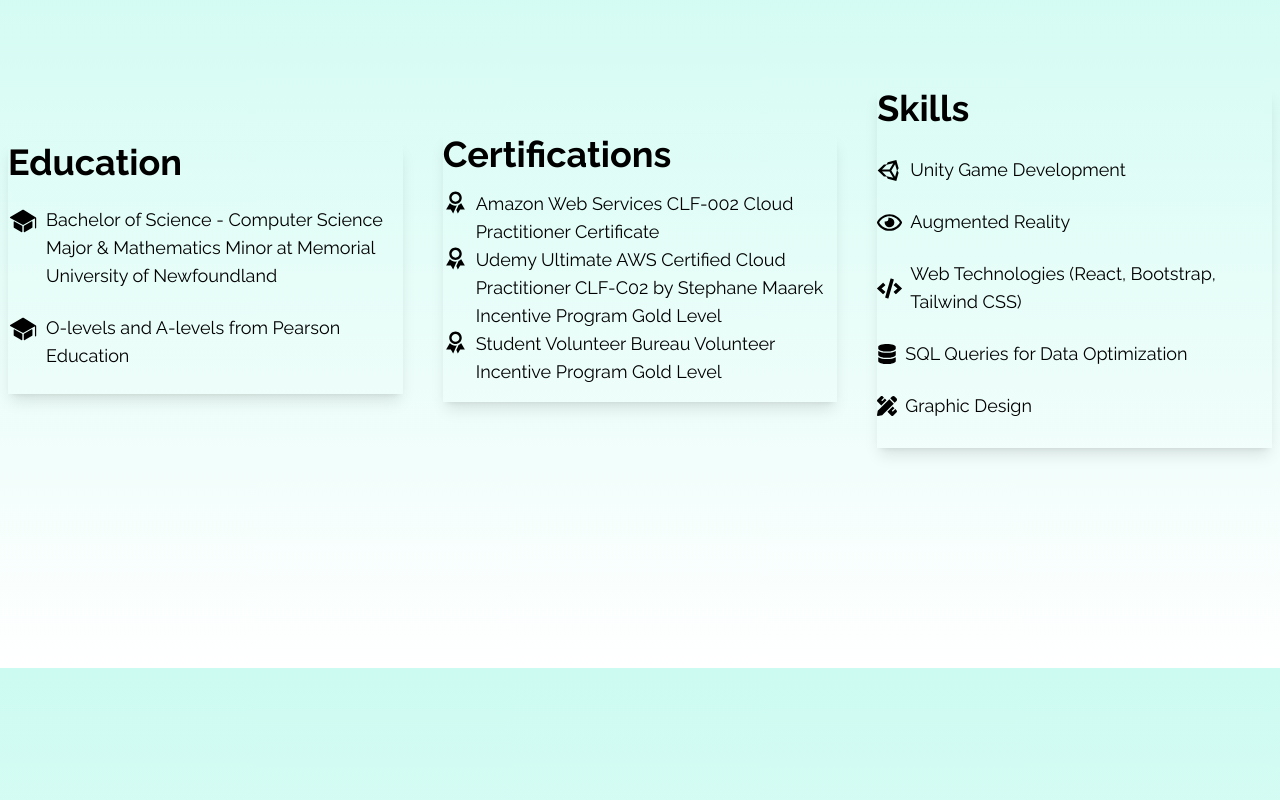
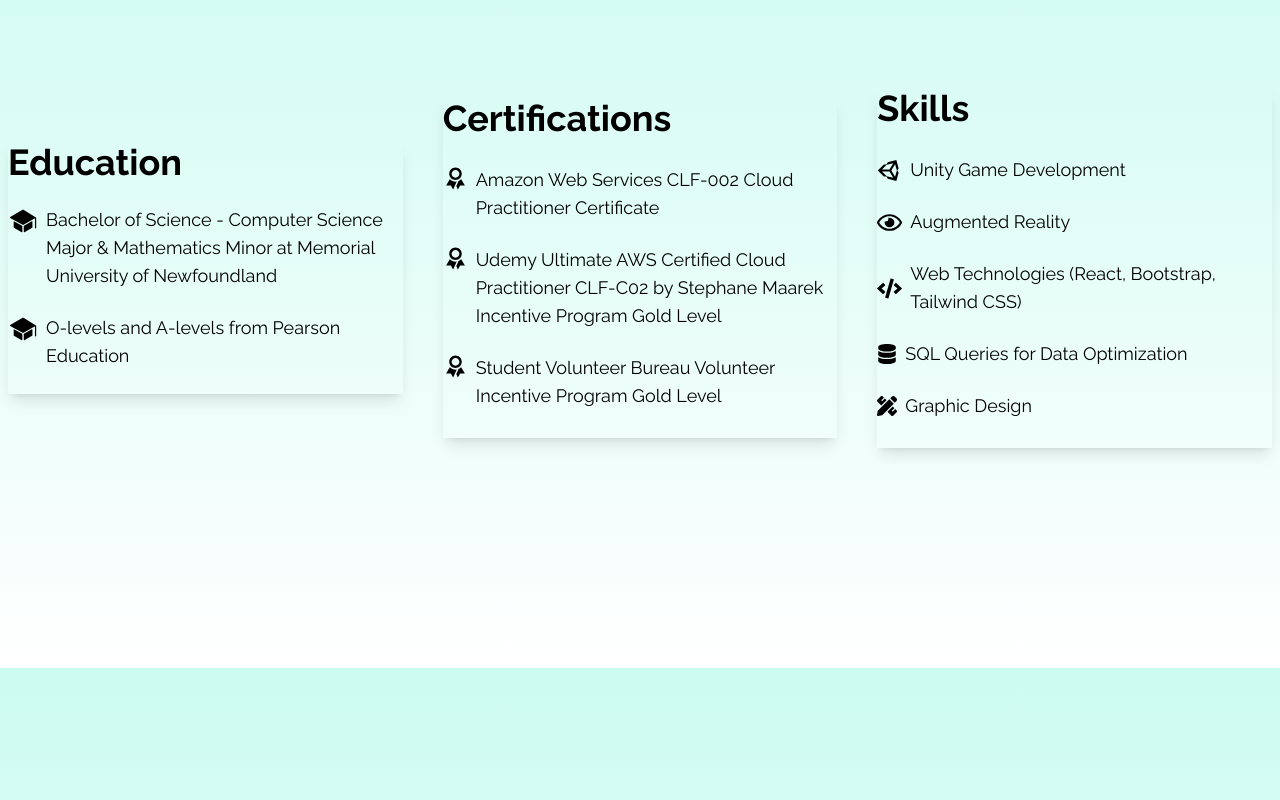
Before and after one commit to Irfanul383/portfolio_website, a React (Create React App) app: page / in a window 1280 px wide. Shown: the part 932-1732 px from the top of the page. Built offline with nearby package versions, Linux system fonts and the light colour scheme.

Commit message:
Added template projects to projects component

```diff
--- a/src/components/Qualifications.jsx
+++ b/src/components/Qualifications.jsx
@@ -32,13 +32,13 @@ const Qualifications = () => {
 					<h2 className="flex flex-row text-3xl sm:text-4xl font-bold">Certifications</h2>
 					<div className="text-grey-700 py-4">
 						<ul className="Certification-list">
-							<li className="flex items-top text-lg">
+							<li className="flex items-top py-3 text-lg">
 								<div className="flex-shrink-0">
 									<IoMdRibbon size={25} className="text-black mr-2" />
 								</div>
 								<div>Amazon Web Services CLF-002 Cloud Practitioner Certificate</div>
 							</li>
-							<li className="flex items-top text-lg">
+							<li className="flex items-top py-3 text-lg">
 								<div className="flex-shrink-0">
 									<IoMdRibbon size={25} className="text-black mr-2" />
 								</div>
@@ -47,7 +47,7 @@ const Qualifications = () => {
 									Program Gold Level
 								</div>
 							</li>
-							<li className="flex items-top text-lg">
+							<li className="flex items-top py-3 text-lg">
 								<div className="flex-shrink-0">
 									<IoMdRibbon size={25} className="text-black mr-2" />
 								</div>
```
